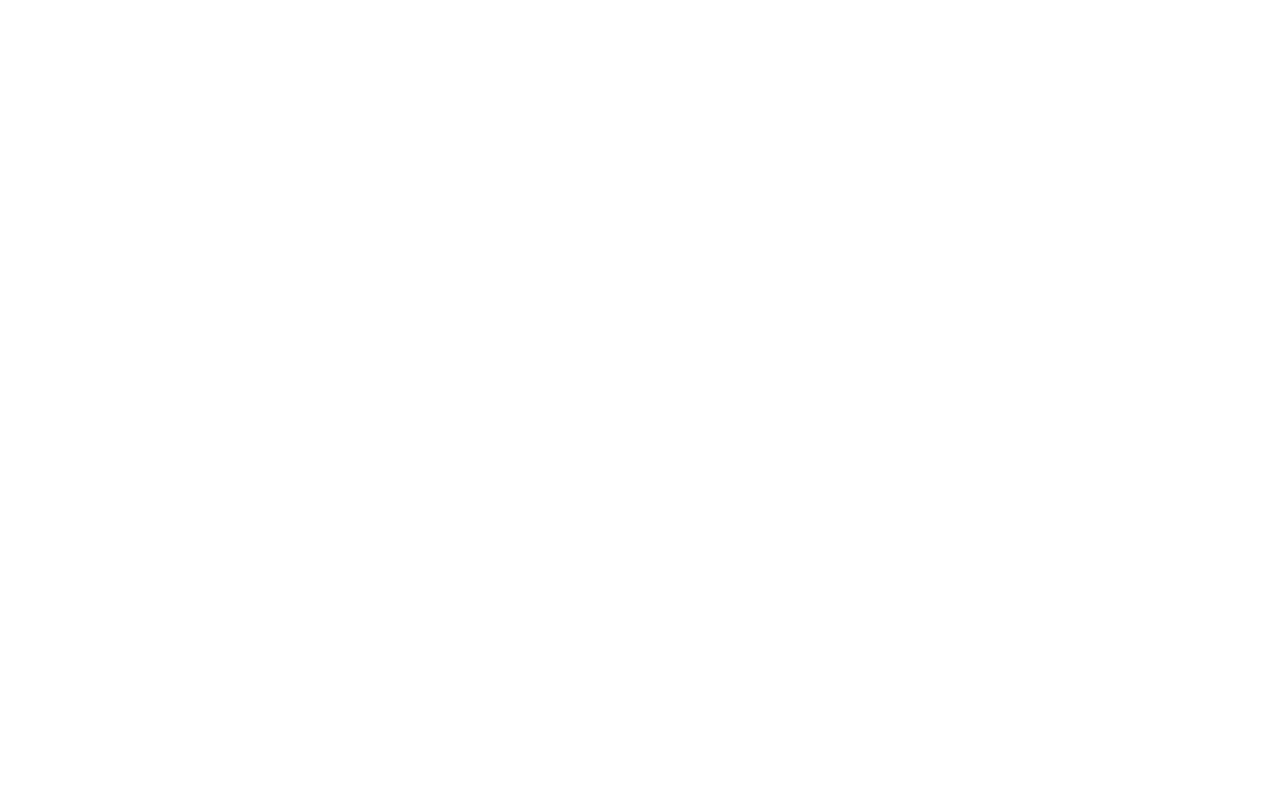
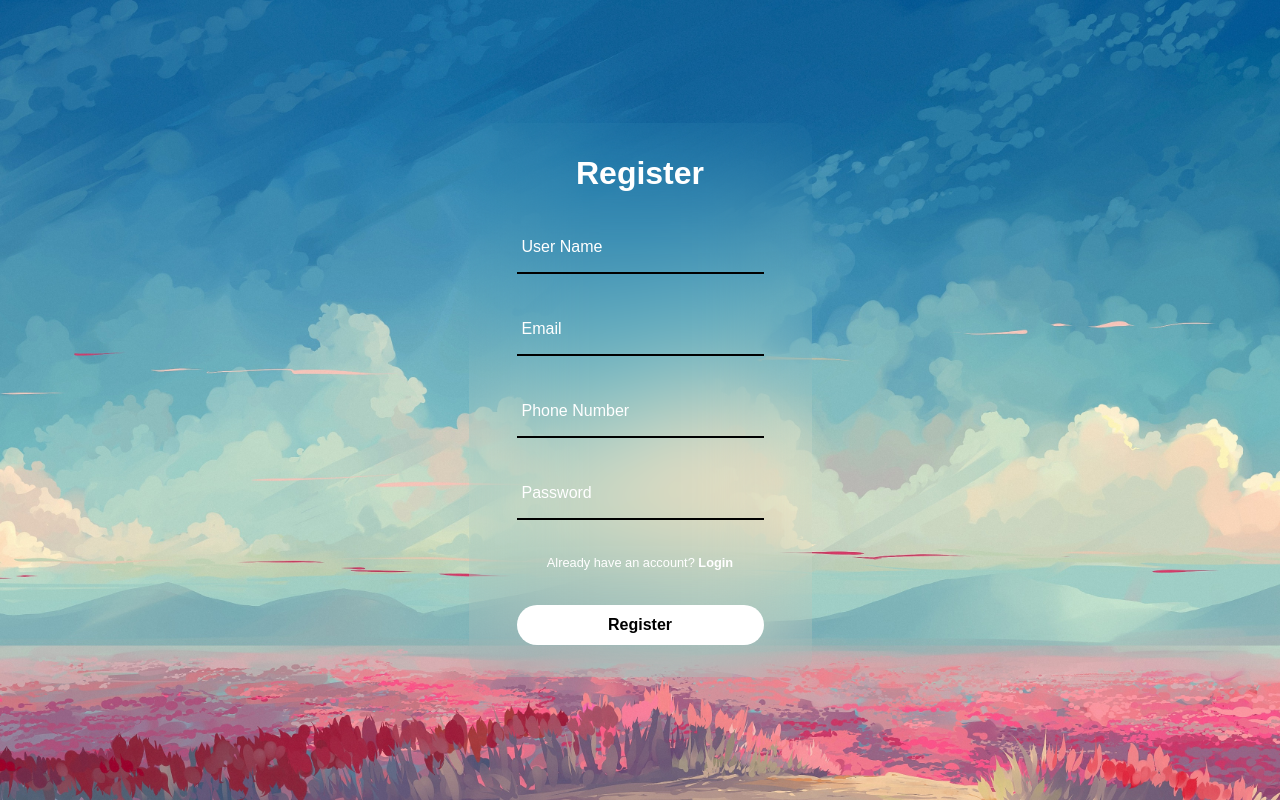
Before and after one commit to Duongnl/Web2, a PHP site: page /register.html in a window 1280 px wide. Before the commit the page is empty. Run offline with PHP 8.4, Linux system fonts and the light colour scheme.

Commit message:
register

```diff
--- a/register.html
+++ b/register.html
@@ -4,8 +4,38 @@
     <meta charset="UTF-8">
     <meta name="viewport" content="width=device-width, initial-scale=1.0">
     <title>Document</title>
+    <link rel="stylesheet" href="style.css">
 </head>
 <body>
+    <section>
+        <form>
+            <h1>Register</h1>
+            <div class="input_Register">
+                <ion-icon name="mail-outline"></ion-icon>
+                <input type = "text" required>
+                <label for ="">User Name</label>
+            </div>
+            <div class="input_Register">
+                <ion-icon name="mail-outline"></ion-icon>
+                <input type = "email" required>
+                <label for ="">Email</label>
+            </div>
+            <div class="input_Register">
+                <ion-icon name="mail-outline"></ion-icon>
+                <input type = "number" required>
+                <label for ="">Phone Number</label>
+            </div>
+            <div class="input_Register">
+                <ion-icon name="lock-closed-outline"></ion-icon>
+                <input type = "password" required>
+                <label for ="">Password</label>
+            </div>
+            <div class="login">
+                <label for="">Already have an account? <a href="#">Login</a> </label>
+            </div>
+            <button>Register</button>
 
+        </form>
+    </section>
 </body>
 </html>
--- a/style.css
+++ b/style.css
@@ -35,7 +35,7 @@
 }
 .input_login input {
     width:100%;
-    height:60px;
+    height:50px;
     background:transparent;
     border:none;
     outline: none;
@@ -46,6 +46,18 @@
 
 }
 
+.input_Register input {
+    width:100%;
+    height: 50px;
+    background:transparent;
+    border:none;
+    outline: none;
+    font-size:1rem;
+    padding:0 35px 0 5px;
+    color:#fff;
+
+}
+
 .input_login ion-icon{
     position:absolute;
     right:8px;
@@ -53,7 +65,13 @@
     font-size:1.2rem;
     top: 20px
 
-
+}
+.input_Register ion-icon{
+    position:absolute;
+    right:8px;
+    color:#fff;
+    font-size: 1.2rem;
+    top: 20px;
 }
 
 .forget {
@@ -65,6 +83,14 @@
 
 
 }
+.login {
+    margin:35px 0;
+    font-size:0.8rem;
+    color:#fff;
+    display:flex;
+    justify-content: center;
+}
+
 
 h1{
     font-size:2rem;
@@ -79,6 +105,14 @@
     max-width: 310px;
     border-bottom: 2px solid #fff;
 }
+
+.input_Register{
+    position:relative;
+    margin: 30px 0;
+    max-width:310px;
+    border-bottom: 2px solid;
+
+}
 .input_login label
 {
     position:absolute;
@@ -89,6 +123,19 @@
     font-size:1rem;
     pointer-events: none;
     transition:all 0.5s ease-in-out;
+
+
+}
+.input_Register label
+{
+    position: absolute;
+    top :50%;
+    left: 5px;
+    transform: translateY(-50%);
+    color:#fff;
+    font-size:1rem;
+    pointer-events: none;
+    transition: all 0.5 ease-in-out;
 
 
 }
@@ -104,11 +151,20 @@
 
 }
 
+
 .forget label input {
     margin-right:3px;
 
 }
+.login a{
+    color:#fff;
+    text-decoration: none;
+    font-weight: 600;
 
+}
+.login a:hover{
+    text-decoration: underline;
+}
 .forget a{
     color:#fff;
     text-decoration: none;
```
